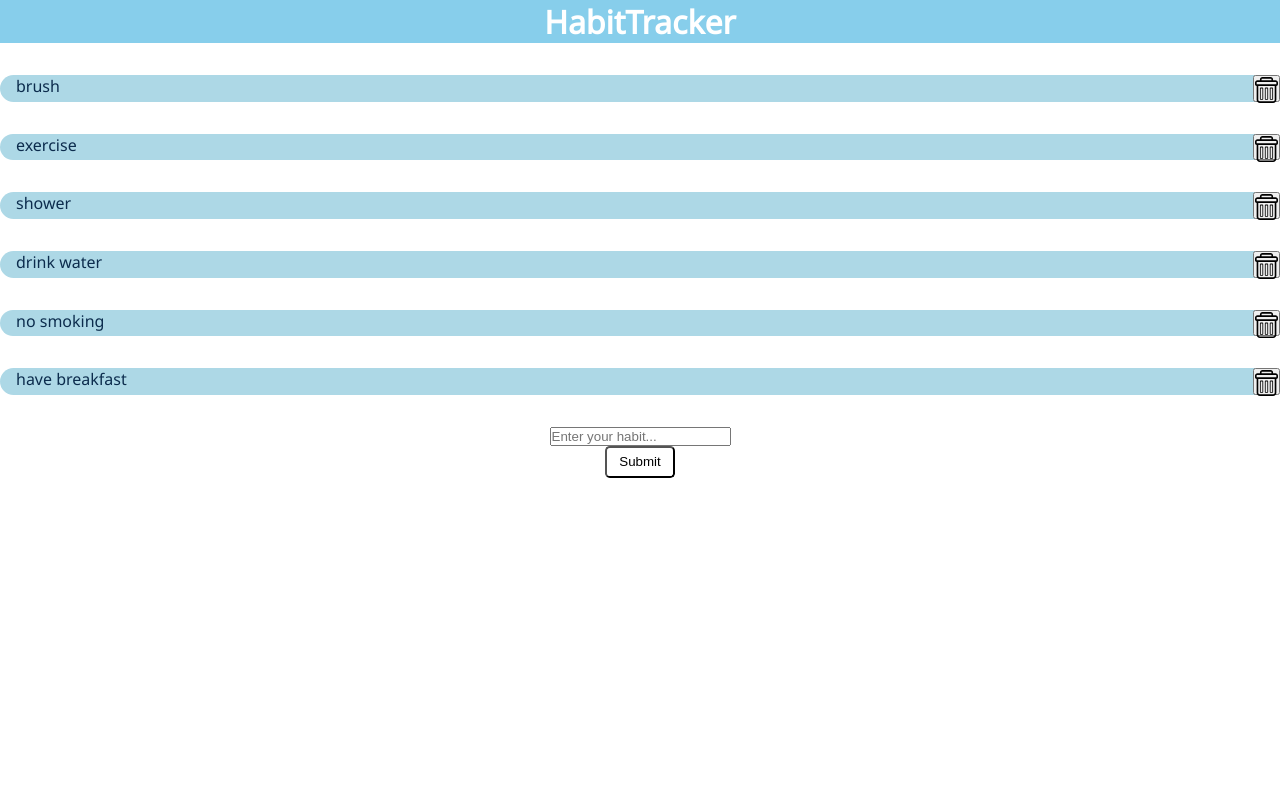
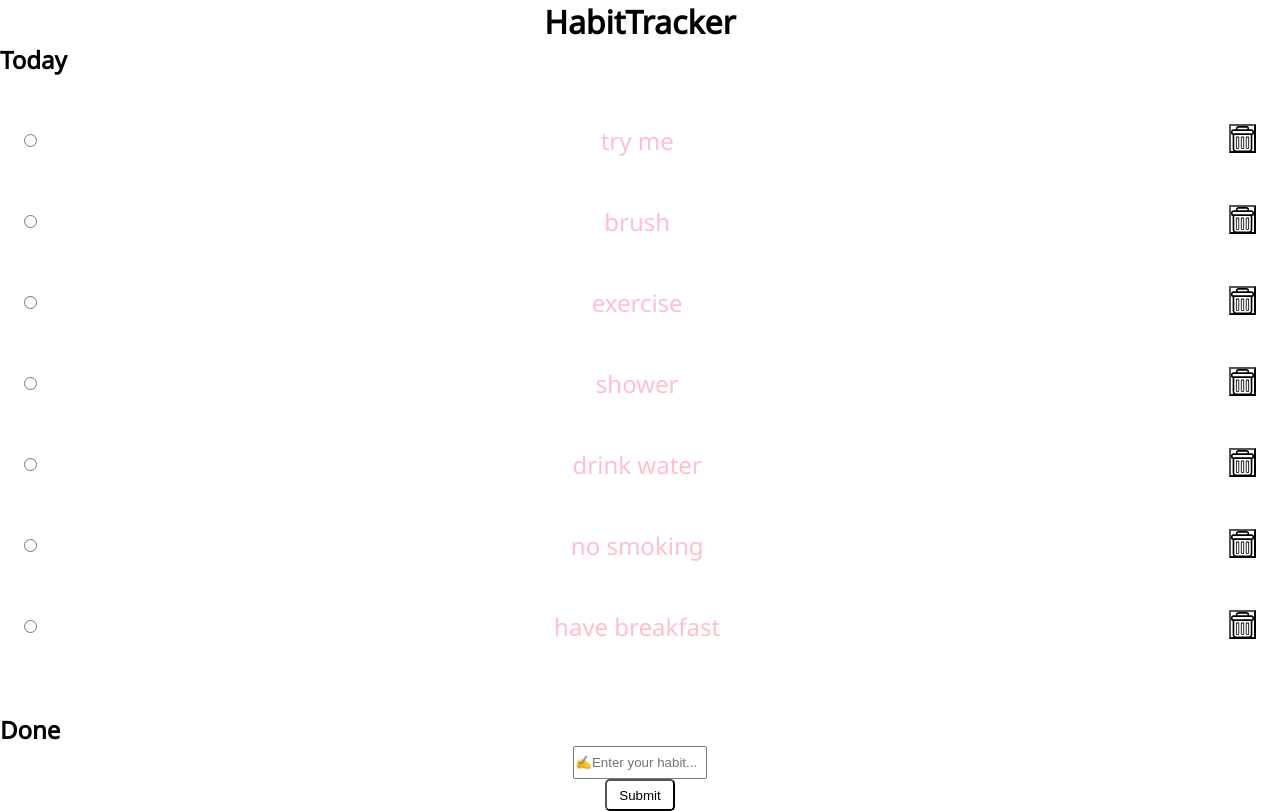
Before and after one commit to Sukhpreet92/capstone-project, a Next.js app: page / in a window 1280 px wide. Built offline with nearby package versions, Linux system fonts and the light colour scheme.

Commit message:
add toggle funtction

```diff
--- a/components/Card.js
+++ b/components/Card.js
@@ -2,9 +2,15 @@ import styled from "styled-components";
 import Image from "next/image";
 import deleteIcon from "../public/images/deleteIcon.svg";
 
-export default function Card({ name, onDelete }) {
+export default function Card({ id, name, onDelete, onToggle, isChecked }) {
   return (
-    <CardContainer>
+    <CardContainer isChecked={isChecked}>
+      <StyledInput
+        id={id}
+        type="radio"
+        defaultChecked={isChecked}
+        onClick={onToggle}
+      />
       {name}
       <DeleteButton onClick={onDelete}>
         <Image src={deleteIcon} alt="delete your habit" />
@@ -16,13 +22,22 @@ export default function Card({ name, onDelete }) {
 const CardContainer = styled.li`
   display: flex;
   justify-content: space-between;
-  background: lightblue;
-  border-radius: 80em;
   margin: 2em 0;
   padding-left: 1em;
+  padding-right: 1em;
+
+  &:hover {
+    filter: invert(1);
+  }
 `;
 
 const DeleteButton = styled.button`
+  background-color: transparent;
   width: 2em;
-  height: 2em;
+  height: 2.2em;
 `;
+const StyledInput = styled.input`
+  margin-right: 0.5rem;
+  color: transparent;
+  background-color: transparent;
+`;
--- a/components/CreateNewForm.js
+++ b/components/CreateNewForm.js
@@ -19,7 +19,7 @@ export default function CreateNewForm({ onAddNewData }) {
     <form onSubmit={sendForm}>
       <InputBox
         type="text"
-        placeholder="Enter your habit..."
+        placeholder="&#9997;&#65039;Enter your habit..."
         name="name"
         rows="1"
         maxLength="50"
@@ -49,6 +49,8 @@ const Button = styled.button`
 `;
 
 const InputBox = styled.input`
+  width: 10em;
+  height: 2.5em;
   margin: auto;
   display: block;
 `;
--- a/components/Header.js
+++ b/components/Header.js
@@ -10,9 +10,9 @@ export default function Header() {
 
 const HeaderPage = styled.header`
   position: sticky;
-  color: white;
+  color: black;
   text-align: center;
-  background-color: skyblue;
+  background-color: transparent;
 `;
 
 const H2 = styled.h2`
--- a/lib/db.js
+++ b/lib/db.js
@@ -3,33 +3,45 @@ import { nanoid } from "nanoid";
 const HabitsData = [
   {
     id: nanoid(),
+    name: "try me",
+    categoryId: "a",
+    checked: false,
+  },
+  {
+    id: nanoid(),
     name: "brush",
     categoryId: "a",
+    checked: false,
   },
   {
     id: nanoid(),
     name: "exercise",
     categoryId: "a",
+    checked: false,
   },
   {
     id: nanoid(),
     name: "shower",
     categoryId: "a",
+    checked: false,
   },
   {
     id: nanoid(),
     name: "drink water",
     categorie: "a",
+    checked: false,
   },
   {
     id: nanoid(),
     name: "no smoking",
     categoryId: "a",
+    checked: false,
   },
   {
     id: nanoid(),
     name: "have breakfast",
     categoryId: "b",
+    checked: false,
   },
 ];
 
--- a/pages/index.js
+++ b/pages/index.js
@@ -24,8 +24,15 @@ export default function Home() {
     const updatedHabitsList = cardData.filter((card) => card.id !== id);
     setCardData(updatedHabitsList);
   }
+  function toggleCard(id) {
+    const updateToggleHabit = cardData.filter((card) => card.id !== id);
+    const toggledHabit = cardData.find((card) => card.id === id);
+    toggledHabit.checked = !toggledHabit.checked;
+    updateToggleHabit.unshift(toggledHabit);
+    setCardData(updateToggleHabit);
+  }
   return (
-    <div>
+    <Wrap>
       <Header />
       <Head>
         <title>My App</title>
@@ -34,23 +41,62 @@ export default function Home() {
       </Head>
 
       <Main>
-        <ul>
-          {cardData.map((card) => {
+        <div>
+          <Headline>Today</Headline>
+          <HabitForTodayList>
+            {cardData
+              .filter((item) => !item.checked)
+              .map((card) => {
                 return (
                   <Card
                     key={card.id}
                     name={card.name}
                     onDelete={() => deleteCard(card.id)}
+                    onToggle={() => toggleCard(card.id)}
                   />
                 );
               })}
-        </ul>
+          </HabitForTodayList>
+          <br />
+          <Headline>Done</Headline>
+          <HabitDone>
+            {cardData
+              .filter((item) => item.checked)
+              .map((card) => {
+                return (
+                  <Card
+                    key={card.id}
+                    name={card.name}
+                    onDelete={() => deleteCard(card.id)}
+                    onToggle={() => toggleCard(card.id)}
+                  />
+                );
+              })}
+          </HabitDone>
+        </div>
         <CreateNewForm onAddNewData={appendCard} />
       </Main>
-    </div>
+    </Wrap>
   );
 }
 
 const Main = styled.main`
-  background-color: white;
+  margin: 0;
 `;
+
+const Wrap = styled.div`
+  width: 100vw;
+  min-height: 100vh;
+`;
+const Headline = styled.h2`
+  color: black;
+`;
+const HabitForTodayList = styled.ul`
+  font-size: 1.5em;
+  color: pink;
+`;
+
+const HabitDone = styled.ul`
+  font-size: 1.2em;
+  filter: blur(0.04em);
+`;
```
Lines whose indentation alone changed are shown as unchanged.
